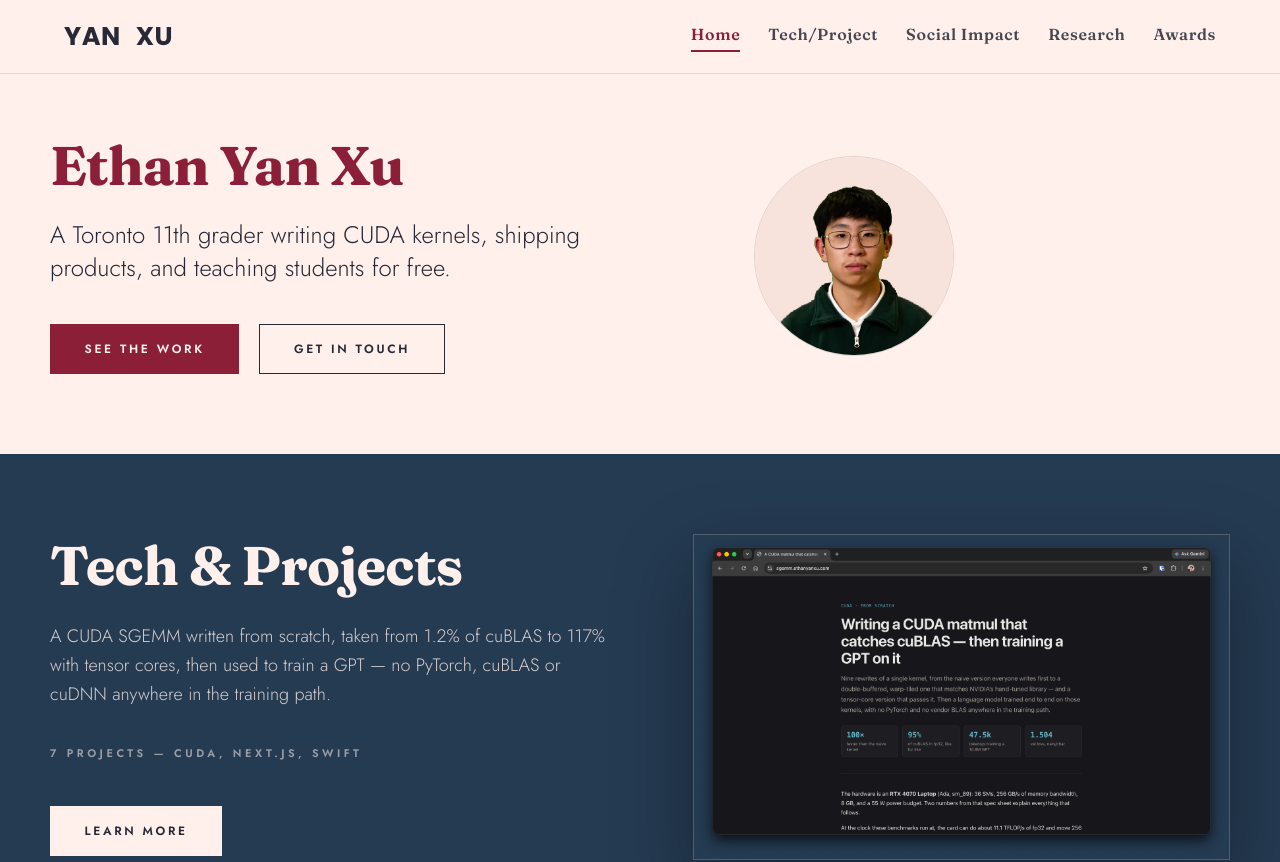
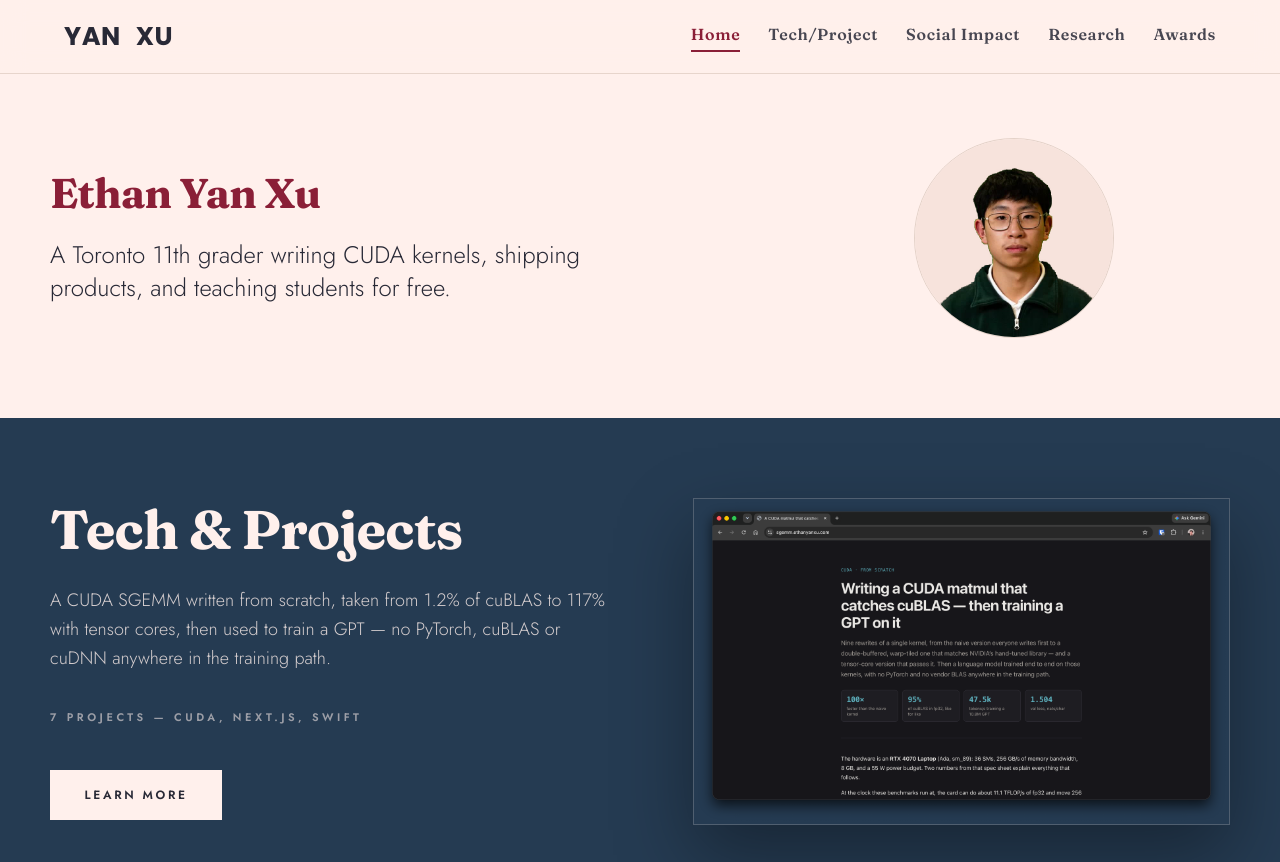
Before and after one commit to OoEthanoO/me, a Next.js app: page / in a window 1280 px wide. Shown: the top 862 px of the page. Built offline with nearby package versions, Linux system fonts and the light colour scheme.

Commit message:
Pare the hero back to the name, tagline and portrait
Shrink the name from 54px to 42px, drop the two call-to-action buttons, and widen the text column so the portrait sits further right. The contact section keeps its own heading and buttons.

```diff
--- a/app/page.tsx
+++ b/app/page.tsx
@@ -22,10 +22,10 @@ export default function Home() {
     <div>
       {/* ---- Hero: copy left, portrait right ---- */}
       <section className="bg-[var(--cream)] px-6 pb-16 pt-12 md:px-10 md:pb-20 md:pt-16">
-        <div className="mx-auto grid max-w-[1180px] items-center gap-12 lg:grid-cols-[minmax(0,40rem)_auto] lg:justify-start lg:gap-16">
+        <div className="mx-auto grid max-w-[1180px] items-center gap-12 lg:grid-cols-[minmax(0,50rem)_auto] lg:justify-start lg:gap-16">
           <div>
             <h1
-              className="font-display rise text-[clamp(2.1rem,4.8vw,3.4rem)] leading-[1.04] text-[var(--burgundy)]"
+              className="font-display rise text-[clamp(1.7rem,3.6vw,2.6rem)] leading-[1.06] text-[var(--burgundy)]"
               style={{ animationDelay: "0.1s" }}
             >
               Ethan Yan Xu
@@ -37,17 +37,6 @@ export default function Home() {
               A Toronto 11th grader writing CUDA kernels, shipping products, and
               teaching students for free.
             </p>
-            <div
-              className="rise mt-10 flex flex-wrap items-center gap-5"
-              style={{ animationDelay: "0.34s" }}
-            >
-              <Link href="/tech" className="btn btn-burgundy">
-                See the Work
-              </Link>
-              <Link href="#contact" className="btn btn-outline text-[var(--ink)]">
-                Get in Touch
-              </Link>
-            </div>
           </div>
 
           <div className="rise" style={{ animationDelay: "0.3s" }}>
```
